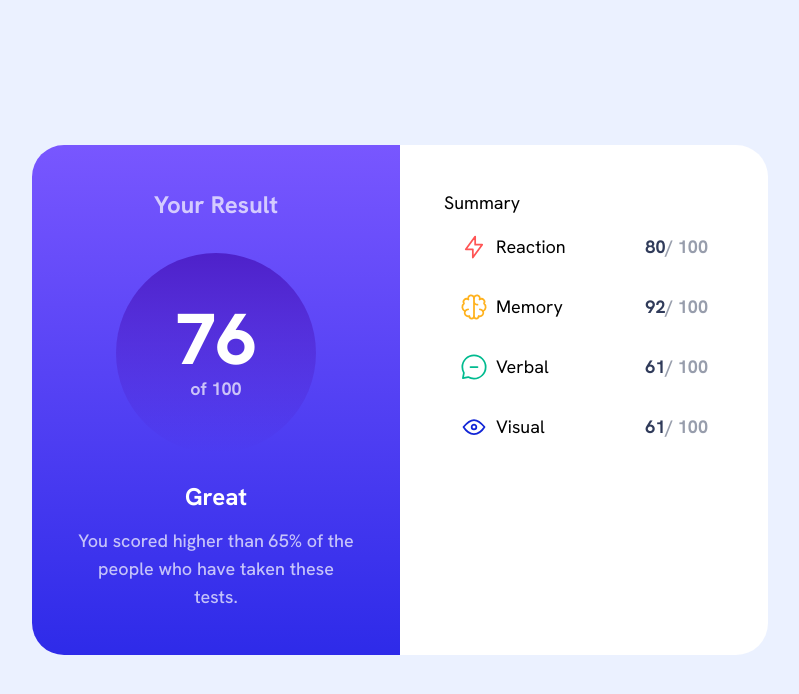
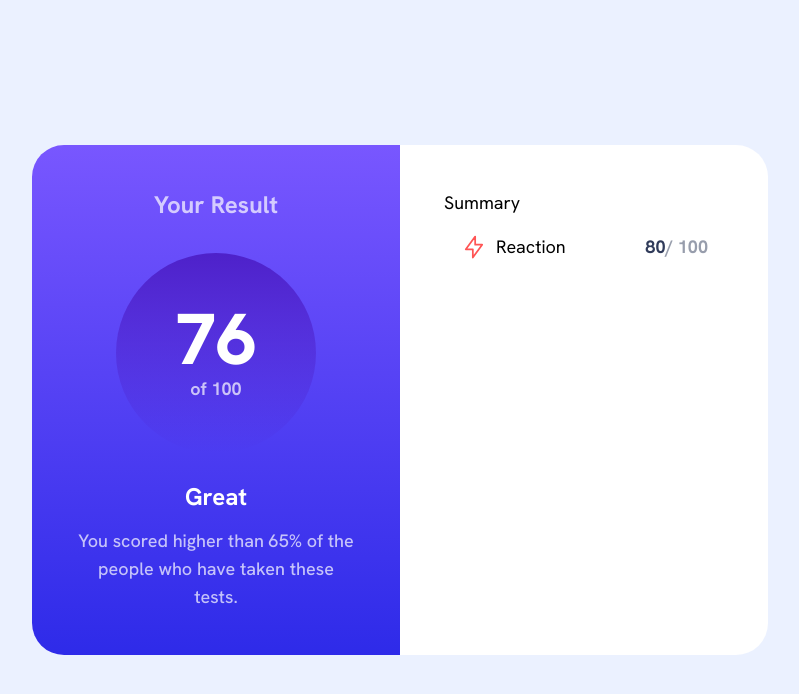
Before and after one commit to Masseh2025/results-summary-component-fm, a React (Vite) app: page / in a window 1280 px wide. Shown: the top 694 px of the page, without its empty margins (240-1039 px from the left). Built offline with nearby package versions, Linux system fonts and the light colour scheme.

Commit message:
fixing bug

```diff
--- a/src/Summary.tsx
+++ b/src/Summary.tsx
@@ -20,24 +20,6 @@ export default function Summary({ styles }: StyleProp) {
           color="primary-light-red"
           score={80}
         />
-        <ResultItem
-          resultName="Memory"
-          image={memory}
-          color="primary-Orangey-yellow"
-          score={92}
-        />
-        <ResultItem
-          resultName="Verbal"
-          image={verbal}
-          color="primary-Green-teal"
-          score={61}
-        />
-        <ResultItem
-          resultName="Visual"
-          image={visual}
-          color="primary-Green-teal"
-          score={61}
-        />
       </ul>
     </article>
   );
```
